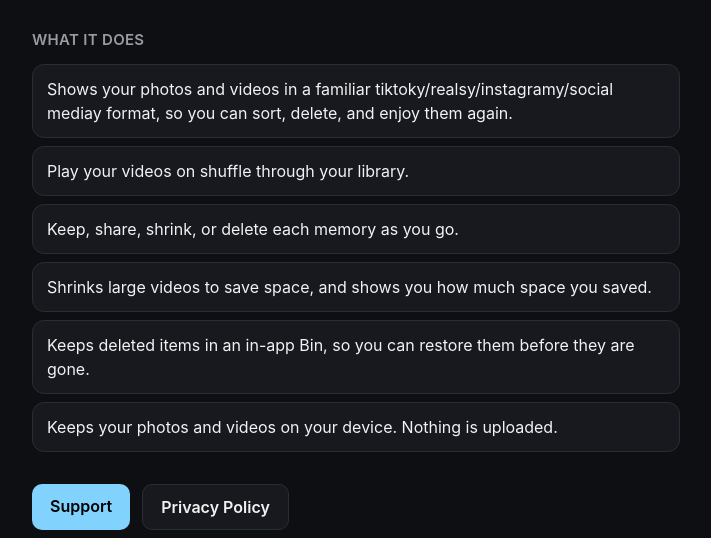
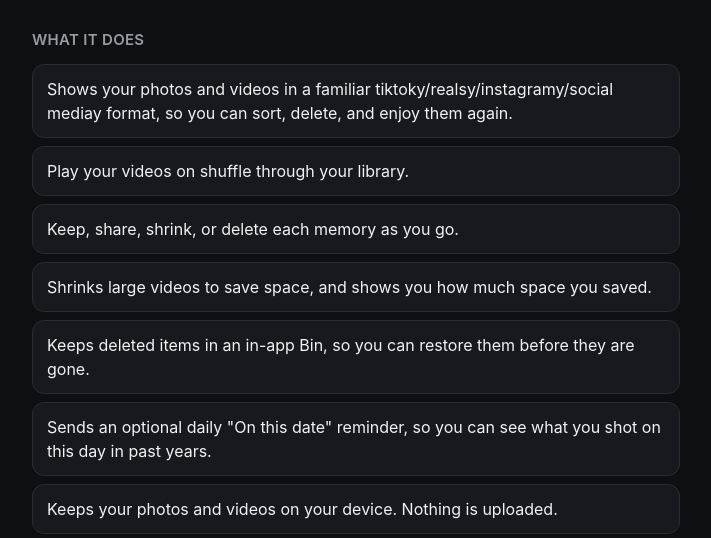
Before and after one commit to MarshallARoss/cloudfull, a plain HTML site: page docs/index.html in a window 1280 px wide. Shown: the part 262-800 px from the top of the page, without its empty margins (284-995 px from the left). Drawn offline with Linux system fonts and the light colour scheme.

Commit message:
Home page: add the daily On this date reminder

```diff
--- a/docs/index.html
+++ b/docs/index.html
@@ -113,6 +113,7 @@
     <li>Keep, share, shrink, or delete each memory as you go.</li>
     <li>Shrinks large videos to save space, and shows you how much space you saved.</li>
     <li>Keeps deleted items in an in-app Bin, so you can restore them before they are gone.</li>
+    <li>Sends an optional daily "On this date" reminder, so you can see what you shot on this day in past years.</li>
     <li>Keeps your photos and videos on your device. Nothing is uploaded.</li>
   </ul>
 
```
